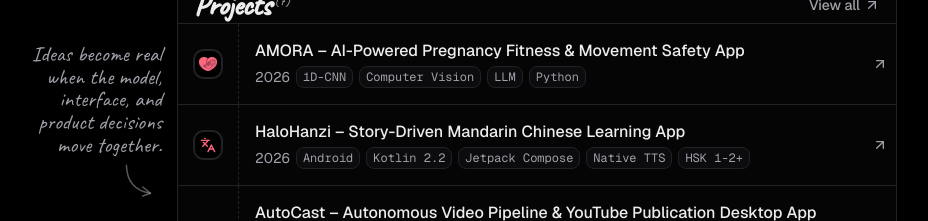
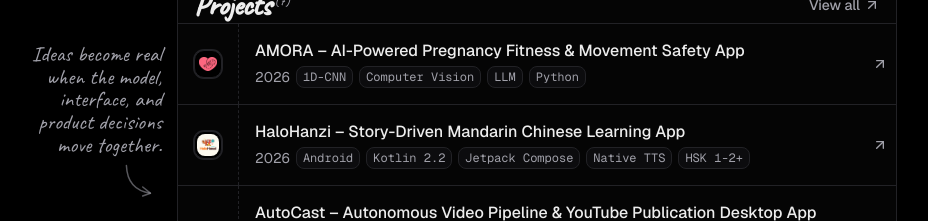
Before and after one commit to FidelCristopher/portofolio, a Next.js app: page / in a window 1280 px wide. Shown: the part 1000-1221 px from the top of the page, without its empty margins (103-1031 px from the left). Built offline with nearby package versions, Linux system fonts and the light colour scheme; no server answers.

Commit message:
feat: integrate official HaloHanzi logo from repo docs/images into project card and home row

```diff
--- a/src/components/portfolio/root/AllProjectsGrid.tsx
+++ b/src/components/portfolio/root/AllProjectsGrid.tsx
@@ -49,8 +49,8 @@ export function AllProjectsGrid() {
           >
             <div className="relative flex aspect-[16/10] w-full items-center justify-center overflow-hidden rounded-lg border border-line bg-zinc-950 select-none">
               <img
-                alt="HaloHanzi Mandarin Learning App Thumbnail"
-                src="/projects/halohanzi/thumbnail.svg"
+                alt="HaloHanzi Mandarin Learning App"
+                src="/projects/halohanzi/logo.jpeg"
                 className="size-full object-cover transition-transform duration-500 ease-out group-hover:scale-105"
               />
             </div>
--- a/src/components/portfolio/root/ProjectsSection.tsx
+++ b/src/components/portfolio/root/ProjectsSection.tsx
@@ -87,15 +87,8 @@ export function ProjectsSection({ onViewAllProjects }: ProjectsSectionProps) {
             rel="noopener noreferrer"
           >
             <div className="flex w-15 shrink-0 items-center justify-center">
-              <div className="flex size-7 items-center justify-center rounded-lg border border-border select-none bg-black p-1 ring-1 ring-line">
-                <svg xmlns="http://www.w3.org/2000/svg" width="24" height="24" viewBox="0 0 24 24" fill="none" stroke="currentColor" strokeWidth="2" strokeLinecap="round" strokeLinejoin="round" className="lucide lucide-languages size-4 text-rose-400">
-                  <path d="m5 8 6 6" />
-                  <path d="m4 14 6-6 2-3" />
-                  <path d="M2 5h12" />
-                  <path d="M7 2h1" />
-                  <path d="m22 22-5-10-5 10" />
-                  <path d="M14 18h6" />
-                </svg>
+              <div className="flex size-7 items-center justify-center rounded-lg border border-border select-none bg-black p-0.5 overflow-hidden ring-1 ring-line">
+                <img src="/projects/halohanzi/logo.jpeg" alt="HaloHanzi Logo" className="size-full object-cover rounded-md" />
               </div>
             </div>
             <div className="flex-1 border-l border-dashed border-line p-4 pr-2">
```
Also changed, not shown: public/projects/halohanzi/logo.jpeg (added).
